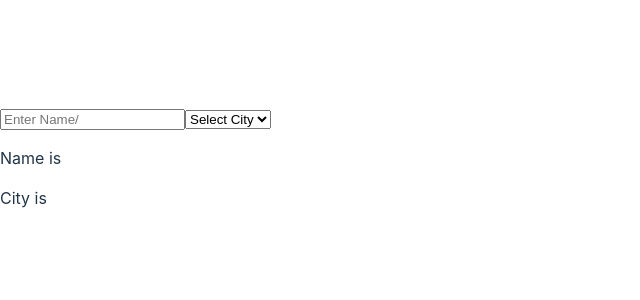
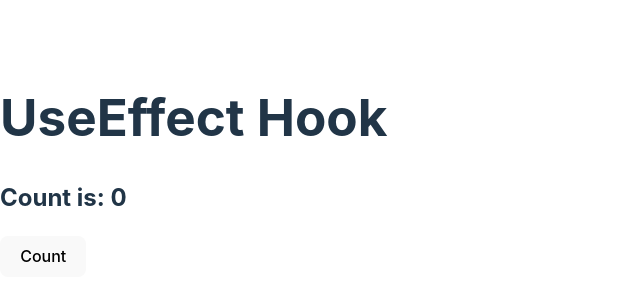
Before and after one commit to developer-mohitsoni/React-All-Hooks-Practice, a React (Vite) app: page / in a window 1280 px wide. Shown: the part 234-534 px from the top of the page, without its empty margins (0-640 px from the left). Built offline with nearby package versions, Linux system fonts and the light colour scheme.

Commit message:
useEffectHook - Example-1

```diff
--- a/src/App.jsx
+++ b/src/App.jsx
@@ -1,9 +1,11 @@
-import UseStateHook from "./components/useStateHook";
+// import UseStateHook from "./components/useStateHook";
+import UseEffectHook from "./components/useEffectHook";
 
 const App = () => {
   return (
     <>
-      <UseStateHook />
+      {/* <UseStateHook /> */}
+      <UseEffectHook />
     </>
   );
 };
--- /dev/null
+++ b/src/components/UseEffectHook.jsx
@@ -0,0 +1,37 @@
+import { useEffect, useState } from "react";
+
+const UseEffectHook = () => {
+  const [count, setCount] = useState(0);
+
+  const [showText, setShowText] = useState(false);
+
+  useEffect(() => {
+    console.log("Run only once");
+  }, []);
+
+  //   useEffect(() => {
+  //     console.log("Render Every time");
+  //   });
+
+  useEffect(() => {
+    if (count === 5) {
+      setShowText(true);
+    }
+  }, [count]);
+  return (
+    <div>
+      <h1>UseEffect Hook</h1>
+      <h2>Count is: {count}</h2>
+      {showText ? <p>Hello World</p> : null}
+      <button
+        onClick={() => {
+          setCount(count + 1);
+        }}
+      >
+        Count
+      </button>
+    </div>
+  );
+};
+
+export default UseEffectHook;
--- a/src/main.jsx
+++ b/src/main.jsx
@@ -1,10 +1,5 @@
-import { StrictMode } from 'react'
-import { createRoot } from 'react-dom/client'
-import App from './App.jsx'
-import './index.css'
+import { createRoot } from "react-dom/client";
+import App from "./App.jsx";
+import "./index.css";
 
-createRoot(document.getElementById('root')).render(
-  <StrictMode>
-    <App />
-  </StrictMode>,
-)
+createRoot(document.getElementById("root")).render(<App />);
```
